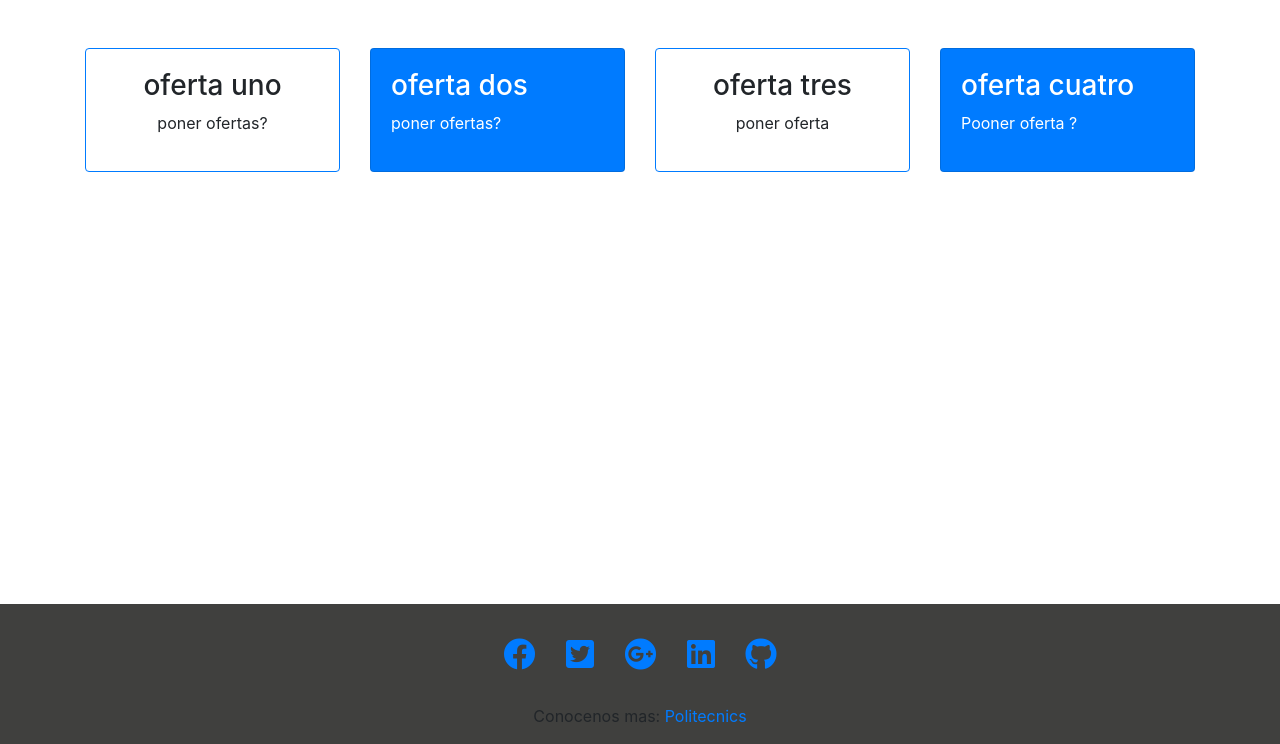
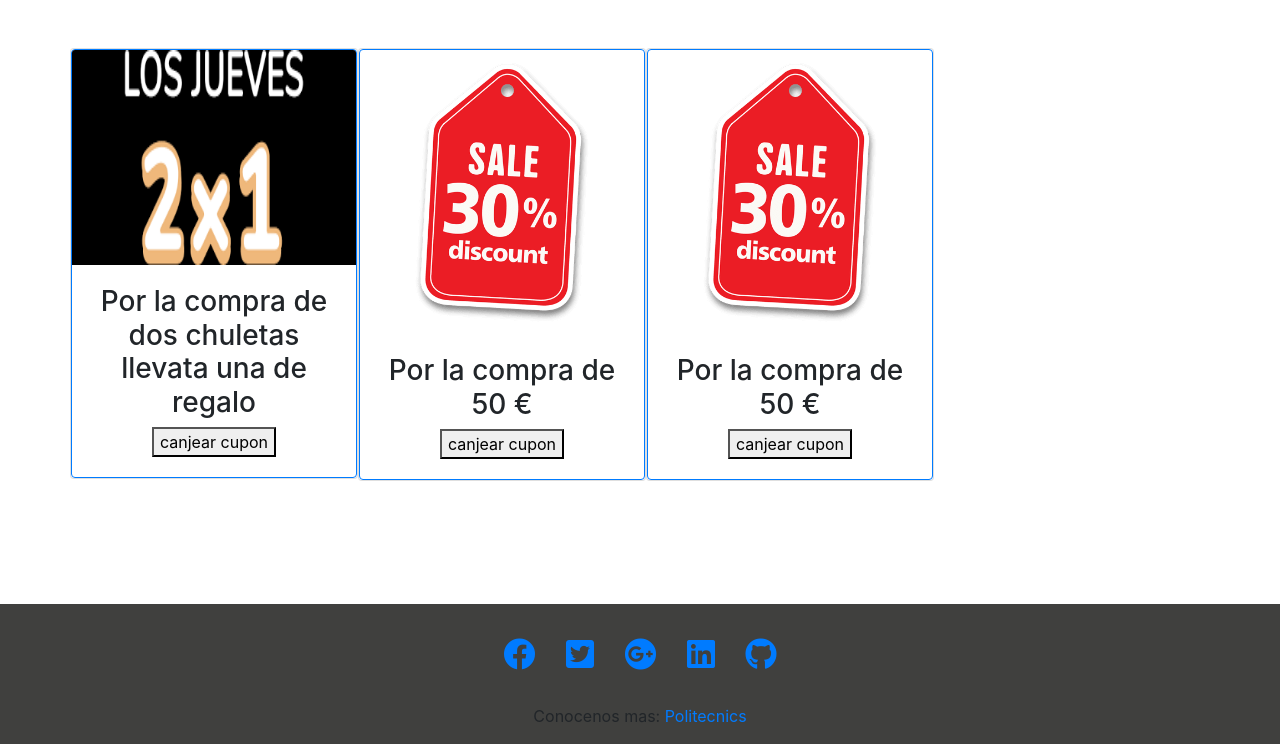
Before and after one commit to ericfernandez37/Projecte.github.io, a PHP site: page /ofertas.php in a window 1280 px wide. Shown: the part 56-800 px from the top of the page. Run offline with PHP 8.4, Linux system fonts and the light colour scheme.

Commit message:
cambios en ofertas cupones

```diff
--- a/ofertas.php
+++ b/ofertas.php
@@ -44,30 +44,59 @@
 
 
  <!-- ofertas -->
- <section class="py-5">
+
+ <section  class="py-5">
     <div class="container">
       <div class="row">
-        <div class="col-md-3">
+        <div class="oferta1" id="oferta1">
+          <div class="card" style="width: 18rem;">
               <div class="card text-center border-primary">
+                <img src="assets/img/losjueves2x1.png" class="card-img-top" alt="primera oferta" height="215px">
                 <div class="card-body">
-              <h3>oferta uno</h3>
-              <p>
-                poner ofertas?
-              </p>
+                   <h3 class="card-text"> Por la compra de dos chuletas <br> llevata una de regalo </h3>
+                  <button type="submit">canjear cupon</button>
                 </div>
                </div>
           </div>
-        <div class="col-md-3">
-          <div class="card text-white bg-primary">
+        </div>
+
+
+
+            <div class="card" style="width: 18rem;">
+              <div class="card text-center border-primary">
+                <img src="assets/img/30-porciento.png" class="card-img-top" alt="promera oferta">
                 <div class="card-body">
-              <h3>oferta dos</h3>
-              <p>
-                poner ofertas?
-              </p>
+                  <h3 class="card-text">Por la compra de 50 &euro;</h3>
+                  <button type="submit">canjear cupon</button>
                 </div>
               </div>
             </div>
-        <div class="col-md-3">
+
+
+
+            <div class="card" style="width: 18rem;">
+              <div class="card text-center border-primary">
+                <img src="assets/img/30-porciento.png" class="card-img-top" alt="promera oferta">
+                <div class="card-body">
+                    <h3 class="card-text">Por la compra de 50 &euro;</h3>
+                     <button type="submit">canjear cupon</button>
+                </div>
+              </div>
+            </div>
+
+
+
+
+
+
+
+
+
+
+
+
+
+                    <!-- <div class="col-md-3">
                        <div class="card text-center border-primary">
                          <div class="card-body">
                            <h3>oferta tres</h3>
@@ -82,15 +111,24 @@
                                        <div class="card-body">
                                           <h3>oferta cuatro</h3>
                                             <p>
-               Pooner oferta ?
+
+                                                Pooner oferta &euro;?
                                             </p>
                                     </div>
                                       </div>
-        </div>
+                                        </div-->
+
+
+
+
+
+
+
       </div>
     </div>
   </section>
-
+  </body>
+</html>
 
 
 
```
Also changed, not shown: assets/css/cssofertas.css (+17 -0 lines), assets/img/losjueves2x1.png (added), 1 other file. Lines whose indentation alone changed are shown as unchanged.
